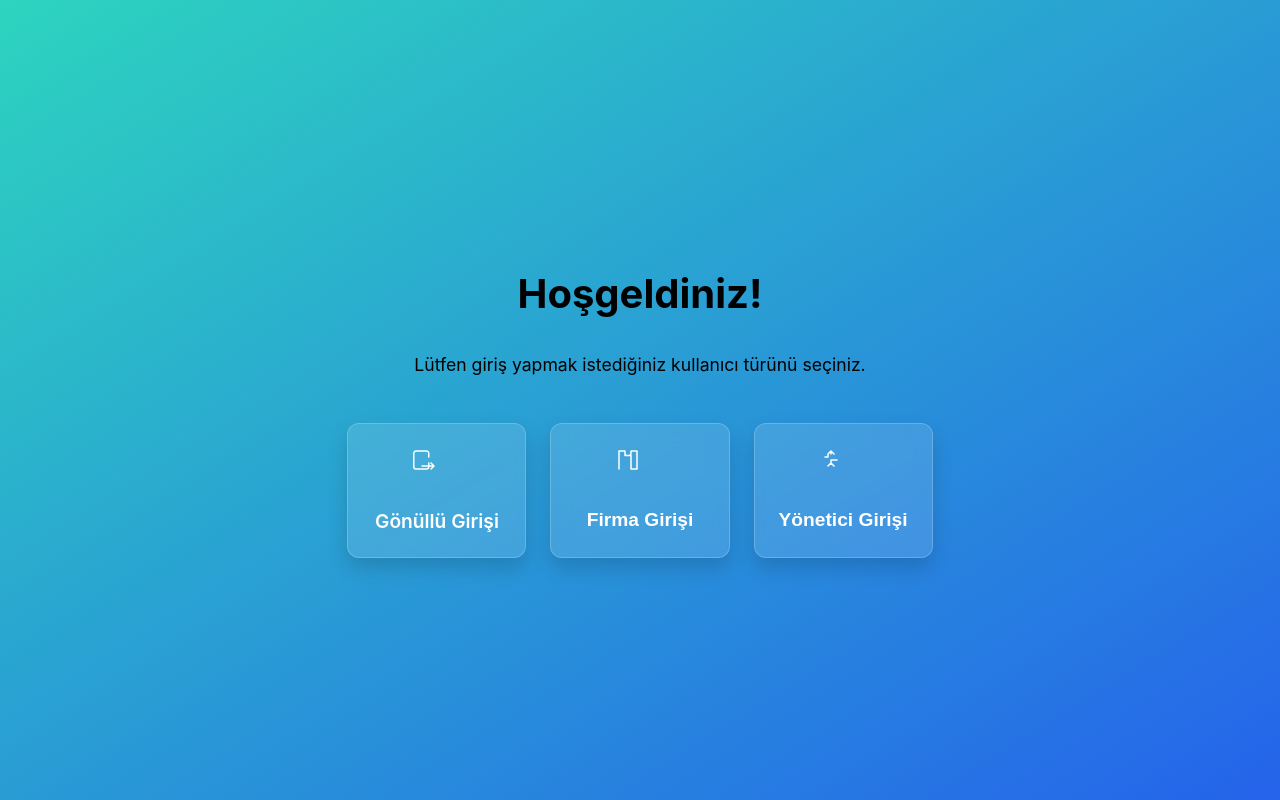
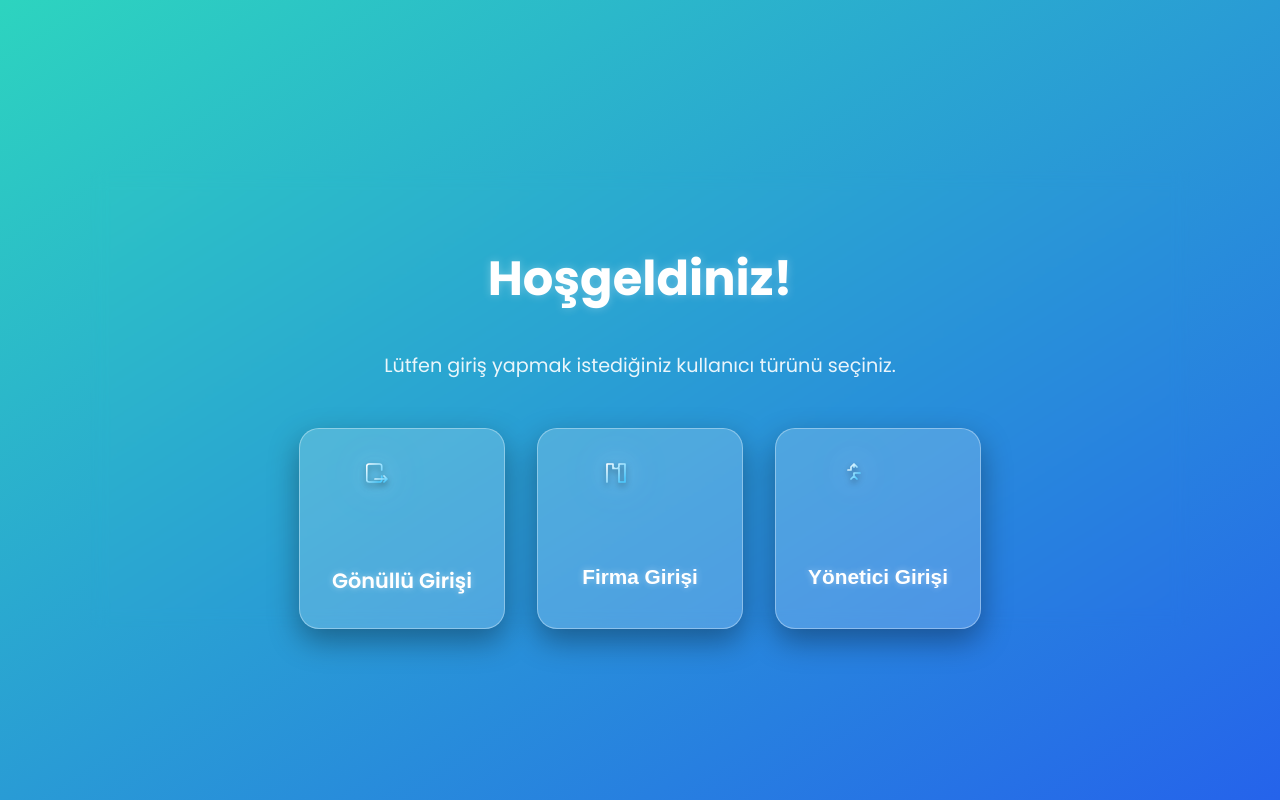
Before and after one commit to BayramEnesAtay/DijitalGonulluluk-VOLUNION, a React (Vite) app: page / in a window 1280 px wide. Built offline with nearby package versions, Linux system fonts and the light colour scheme.

Commit message:
FirstLoading Page finished

```diff
--- a/index.html
+++ b/index.html
@@ -2,7 +2,8 @@
 <html lang="en">
   <head>
     <meta charset="UTF-8" />
-    <link rel="icon" type="image/svg+xml" href="/vite.svg" />
+    <link rel="icon" />
+    <link href="https://fonts.googleapis.com/css2?family=Poppins:wght@300;400;600;700&display=swap" rel="stylesheet">
     <meta name="viewport" content="width=device-width, initial-scale=1.0" />
     <title>digitalvalunteery</title>
   </head>
--- a/src/pages/FirstPage.jsx
+++ b/src/pages/FirstPage.jsx
@@ -6,7 +6,7 @@ import {
   OptionsGrid,
   OptionCard,
   OptionLabel
-} from "../styles/FirstPage.js";  // 🔥 Styled bileşenleri buradan alıyoruz
+} from "../styles/FirstPage.js";
 
 function LandingPage() {
 
@@ -21,49 +21,88 @@ function LandingPage() {
 
       <OptionsGrid>
 
-        {/* Gönüllü */}
+        {/* GÖNÜLLÜ */}
         <OptionCard to="/volunteer-login">
           <svg
             xmlns="http://www.w3.org/2000/svg"
-            width="48"
-            height="48"
+            width="72"
+            height="72"
             fill="none"
-            stroke="currentColor"
-            strokeWidth="1.5"
+            stroke="url(#gradientVolunteer)"
+            strokeWidth="1.7"
           >
-            <path strokeLinecap="round" strokeLinejoin="round" d="M15.75 9V5.25A2.25 2.25 0 0013.5 3h-10.5A2.25 2.25 0 00.75 5.25V18.75A2.25 2.25 0 003 21h10.5A2.25 2.25 0 0015.75 18.75V15" />
-            <path strokeLinecap="round" strokeLinejoin="round" d="M18 15l3 3m0 0l-3 3m3-3H9" />
+            <defs>
+              <linearGradient id="gradientVolunteer" x1="0" y1="0" x2="1" y2="1">
+                <stop offset="0%" stopColor="#ffffff" />
+                <stop offset="90%" stopColor="#4ecbff" />
+              </linearGradient>
+            </defs>
+
+            <path
+              strokeLinecap="round"
+              strokeLinejoin="round"
+              d="M15.75 9V5.25A2.25 2.25 0 0013.5 3h-10.5A2.25 2.25 0 00.75 5.25V18.75A2.25 2.25 0 003 21h10.5A2.25 2.25 0 0015.75 18.75V15"
+            />
+            <path
+              strokeLinecap="round"
+              strokeLinejoin="round"
+              d="M18 15l3 3m0 0l-3 3m3-3H9"
+            />
           </svg>
           <OptionLabel>Gönüllü Girişi</OptionLabel>
         </OptionCard>
 
-        {/* Firma */}
+        {/* FİRMA */}
         <OptionCard as="button" onClick={() => handleNonVolunteer("Firma")}>
           <svg
             xmlns="http://www.w3.org/2000/svg"
-            width="48"
-            height="48"
+            width="72"
+            height="72"
             fill="none"
-            stroke="currentColor"
-            strokeWidth="1.5"
+            stroke="url(#gradientCompany)"
+            strokeWidth="1.7"
           >
-            <path strokeLinecap="round" strokeLinejoin="round" d="M3 21V3h6v2.25a2.25 2.25 0 002.25 2.25H15v13.5h6V3H15v2.25a2.25 2.25 0 01-2.25 2.25H9V3H3z" />
+            <defs>
+              <linearGradient id="gradientCompany" x1="0" y1="0" x2="1" y2="1">
+                <stop offset="0%" stopColor="#ffffff" />
+                <stop offset="90%" stopColor="#4ecbff" />
+              </linearGradient>
+            </defs>
+
+            <path
+              strokeLinecap="round"
+              strokeLinejoin="round"
+              d="M3 21V3h6v2.25a2.25 2.25 0 002.25 2.25H15v13.5h6V3H15v2.25a2.25 2.25 0 01-2.25 2.25H9V3H3z"
+            />
           </svg>
+
           <OptionLabel>Firma Girişi</OptionLabel>
         </OptionCard>
 
-        {/* Yönetici */}
+        {/* YÖNETİCİ */}
         <OptionCard as="button" onClick={() => handleNonVolunteer("Yönetici")}>
           <svg
             xmlns="http://www.w3.org/2000/svg"
-            width="48"
-            height="48"
+            width="72"
+            height="72"
             fill="none"
-            stroke="currentColor"
-            strokeWidth="1.5"
+            stroke="url(#gradientAdmin)"
+            strokeWidth="1.7"
           >
-            <path strokeLinecap="round" strokeLinejoin="round" d="M12 6V3m0 0l3 3m-3-3L9 6m0 0v3m3 3h3M9 9H6m9 3h3m-6 0v3m0 0l3 3m-3-3l-3 3" />
+            <defs>
+              <linearGradient id="gradientAdmin" x1="0" y1="0" x2="1" y2="1">
+                <stop offset="0%" stopColor="#ffffff" />
+                <stop offset="90%" stopColor="#4ecbff" />
+              </linearGradient>
+            </defs>
+
+            <path
+              strokeLinecap="round"
+              strokeLinejoin="round"
+              d="M12 6V3m0 0l3 3m-3-3L9 6m0 0v3m3 3h3M9 9H6m9 3h3m-6 0v3m0 0l3 3m-3-3l-3 3"
+            />
           </svg>
+
           <OptionLabel>Yönetici Girişi</OptionLabel>
         </OptionCard>
 
--- a/src/styles/FirstPage.js
+++ b/src/styles/FirstPage.js
@@ -1,62 +1,106 @@
-
 import { Link } from "react-router-dom";
 import styled from "styled-components";
 
-// ---------- Styled Components ----------
-
+// ---------- Global Wrapper ----------
 const PageWrapper = styled.div`
   width: 100%;
-  max-width: 1000px;
+  max-width: 1100px;
   text-align: center;
   display: flex;
   flex-direction: column;
   align-items: center;
+  font-family: "Poppins", sans-serif;
+  color: white;
+
+  /* Arka plana hafif blur etkisi */
+  backdrop-filter: blur(8px);
+  padding-top: 40px;
 `;
 
+// ---------- Başlıklar ----------
 const Heading = styled.h1`
-  font-size: 2.5rem;
+  font-size: 3rem;
   font-weight: 700;
-  margin-bottom: 1.2rem;
+  text-shadow: 0px 0px 10px rgba(255,255,255,0.3);
+  margin-bottom: 1rem;
 `;
 
 const SubHeading = styled.p`
-  font-size: 1.1rem;
+  font-size: 1.2rem;
+  opacity: 0.9;
   margin-bottom: 3rem;
 `;
 
+// ---------- Grid ----------
 const OptionsGrid = styled.div`
   display: grid;
-  gap: 1.5rem;
+  gap: 2rem;
 
   @media (min-width: 768px) {
     grid-template-columns: repeat(3, 1fr);
   }
 `;
 
+// ---------- Kart Tasarımı ----------
 const OptionCard = styled(Link)`
-  background: rgba(255, 255, 255, 0.12);
-  border: 1px solid rgba(255, 255, 255, 0.2);
-  border-radius: 12px;
-  padding: 1.5rem;
+  background: rgba(255, 255, 255, 0.18);
+  border: 1px solid rgba(255, 255, 255, 0.35);
+  border-radius: 20px;
+  padding: 2rem;
   color: white;
   text-decoration: none;
   display: flex;
   flex-direction: column;
   align-items: center;
-  backdrop-filter: blur(10px);
-  box-shadow: 0 10px 20px rgba(0, 0, 0, 0.15);
-  transition: 0.2s ease;
 
-  &:hover {
-    background: rgba(255, 255, 255, 0.22);
+  box-shadow: 0 12px 30px rgba(0, 0, 0, 0.35);
+  backdrop-filter: blur(14px);
+  transition: 0.3s ease-in-out;
+
+&:hover {
+  transform: translateY(-12px) scale(1.07);
+  box-shadow: 0 25px 45px rgba(0, 0, 0, 0.55);
+
+  /* 🔥 Arka planı sayfa gradientine çevir */
+  background: linear-gradient(135deg, #42e3d9, #2b91ff);
+
+  /* 🔥 Yazı rengini beyaz yap */
+  color: white;
+}
+
+
+  /* --- SVG 3D ICON --- */
+  svg {
+    width: 72px;
+    height: 72px;
+    margin-bottom: 1.2rem;
+    stroke-width: 1.7;
+
+    /* 3D ışık-gölge efekti */
+    filter:
+      drop-shadow(0px 3px 3px rgba(0, 0, 0, 0.4))
+      drop-shadow(0px 0px 12px rgba(255, 255, 255, 0.5))
+      drop-shadow(0px 0px 20px rgba(0, 150, 255, 0.45));
+
+    transition: 0.3s ease;
+  }
+
+  &:hover svg {
+    transform: scale(1.18) translateY(-4px);
+    filter:
+      drop-shadow(0px 0px 25px rgba(255, 255, 255, 0.9))
+      drop-shadow(0px 0px 40px rgba(0, 195, 255, 0.7));
   }
 `;
 
+// ---------- Etiket ----------
 const OptionLabel = styled.span`
-  font-size: 1.2rem;
+  font-size: 1.3rem;
   font-weight: 600;
   margin-top: 0.8rem;
+  text-shadow: 0px 0px 6px rgba(255,255,255,0.4);
 `;
+
 export {
   PageWrapper,
   Heading,
```
